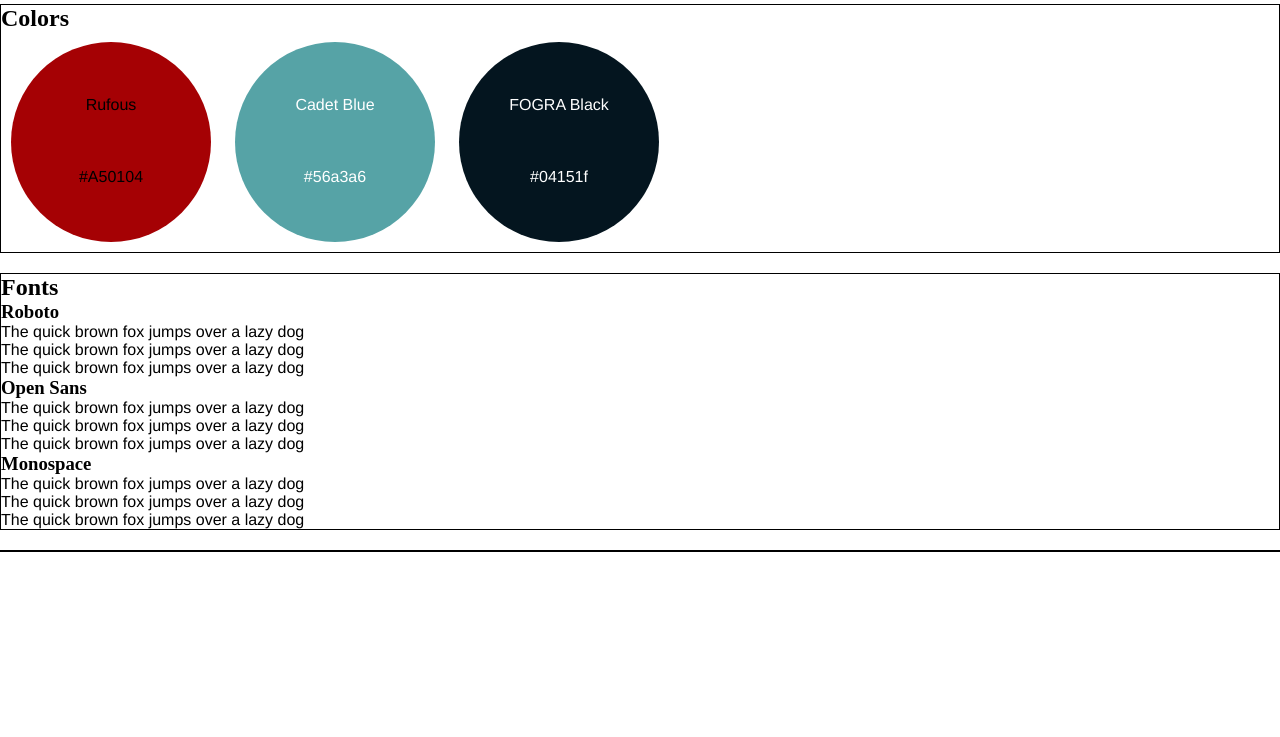
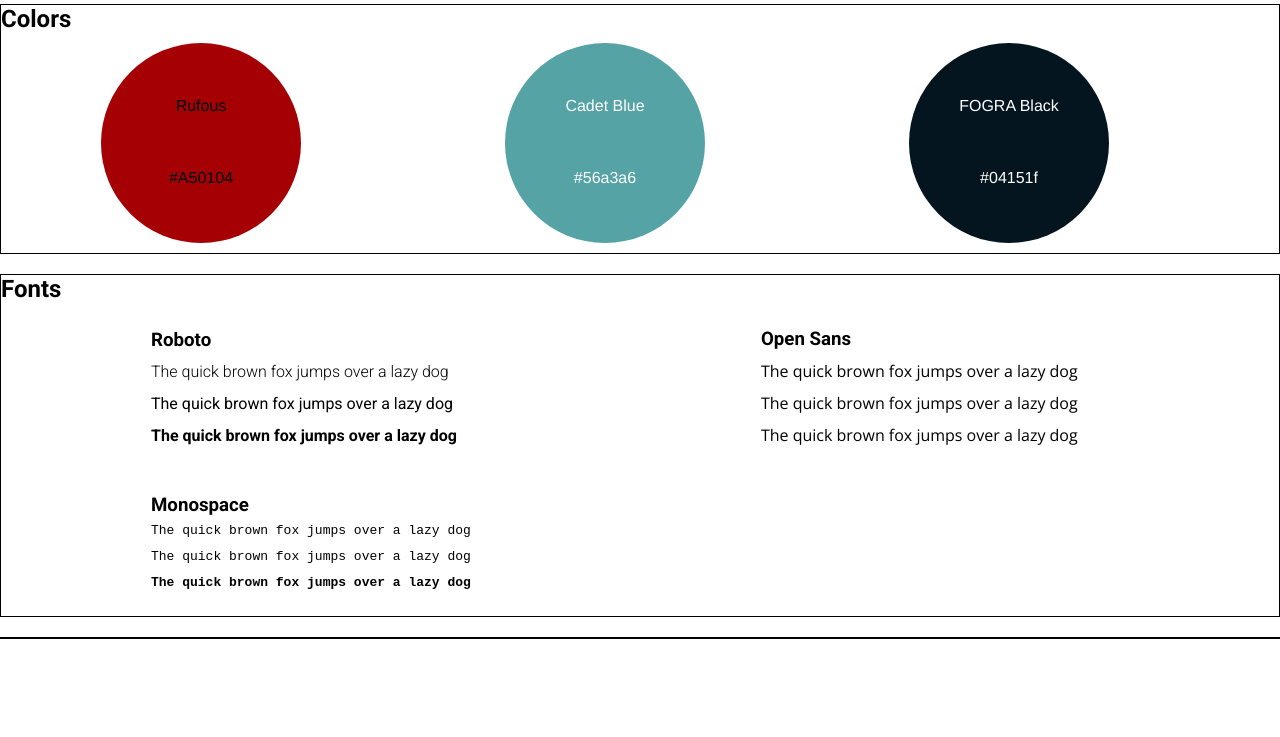
Before and after one commit to r3vert/website-design-system-codecademy, a website built with Vite: page index.html in a window 1280 px wide. Shown: the part 63-800 px from the top of the page. Built offline with nearby package versions, Linux system fonts and the light colour scheme.

Commit message:
Finished styles for font section

```diff
--- a/index.html
+++ b/index.html
@@ -7,7 +7,7 @@
     <title>Vite App</title>
     <link rel="stylesheet" href="style.css">
     <style>
-      @import url('https://fonts.googleapis.com/css2?family=Roboto:wght@500&display=swap');
+      @import url('https://fonts.googleapis.com/css2?family=Open+Sans:wght@300;400;700&family=Roboto:wght@300;400;700&display=swap');
     </style>
   </head>
   <body>
@@ -34,27 +34,21 @@
       <h2>Fonts</h2>
       <div class="font-box heading-font">
         <h3>Roboto</h3>
-        <p>
+          <span class="example-text light-text">The quick brown fox jumps over a lazy dog</span><br>
           <span class="example-text">The quick brown fox jumps over a lazy dog</span><br>
-          <span class="example-text">The quick brown fox jumps over a lazy dog</span><br>
-          <span class="example-text">The quick brown fox jumps over a lazy dog</span>
-        </p>
+          <span class="example-text bold-text">The quick brown fox jumps over a lazy dog</span>
       </div>
       <div class="font-box paragraph-font">
         <h3>Open Sans</h3>
-        <p>
-          <span class="example-text">The quick brown fox jumps over a lazy dog</span><br>
-          <span class="example-text">The quick brown fox jumps over a lazy dog</span><br>
-          <span class="example-text">The quick brown fox jumps over a lazy dog</span>
-        </p>
+          <span class="example-text light-text">The quick brown fox jumps over a lazy dog</span><br>
+          <span class="example-text ">The quick brown fox jumps over a lazy dog</span><br>
+          <span class="example-text ">The quick brown fox jumps over a lazy dog</span>
       </div>
       <div class="font-box code-font">
         <h3>Monospace</h3>
-        <p>
+          <span class="example-text light-text">The quick brown fox jumps over a lazy dog</span><br>
           <span class="example-text">The quick brown fox jumps over a lazy dog</span><br>
-          <span class="example-text">The quick brown fox jumps over a lazy dog</span><br>
-          <span class="example-text">The quick brown fox jumps over a lazy dog</span>
-        </p>
+          <span class="example-text bold-text">The quick brown fox jumps over a lazy dog</span>
       </div>
     </div>
     <div class="container">
--- a/style.css
+++ b/style.css
@@ -13,8 +13,11 @@ h1 {
   font-size: 2.5em;
 }
 
-h2 h3 {
+h2 {
+  font-family: "Roboto", sans-serif;
+}
 
+h3 {
   font-family: "Roboto", sans-serif;
 }
 
@@ -35,7 +38,7 @@ header h1 {
   text-align: center;
   width: 200px;
   height: 200px;
-  margin: 10px;
+  margin: 10px 100px;
   border-radius: 50%;
   display: inline-block;
 }
@@ -63,3 +66,41 @@ header h1 {
 /* Font Section */
 /* Roboto: headings, Open Sans: paragraph text */
 /* TODO: Find good monospaced font*/
+
+.font-box {
+  display: inline-block;
+  margin: 20px 150px;
+  line-height: 200%;
+}
+.font-box h3:after {
+  content: "";
+  position: absolute;
+  width: 100%;
+  transform: scaleX(0);
+  height: 2px;
+  bottom: 0;
+  left: 0;
+  background-color: #ffffff;
+  transform-origin: bottom right;
+  transition: transform 0.25s ease-out;
+}
+
+.font-box h3:hover:after {
+  transform: scaleX(1);
+  transform-origin: bottom left;
+}
+.heading-font {
+  font-family: "Roboto";
+}
+.paragraph-font {
+  font-family: "Open Sans";
+}
+.code-font {
+  font-family: monospace;
+}
+.light-text {
+  font-weight: 300;
+}
+.bold-text {
+  font-weight: 700;
+}
```
